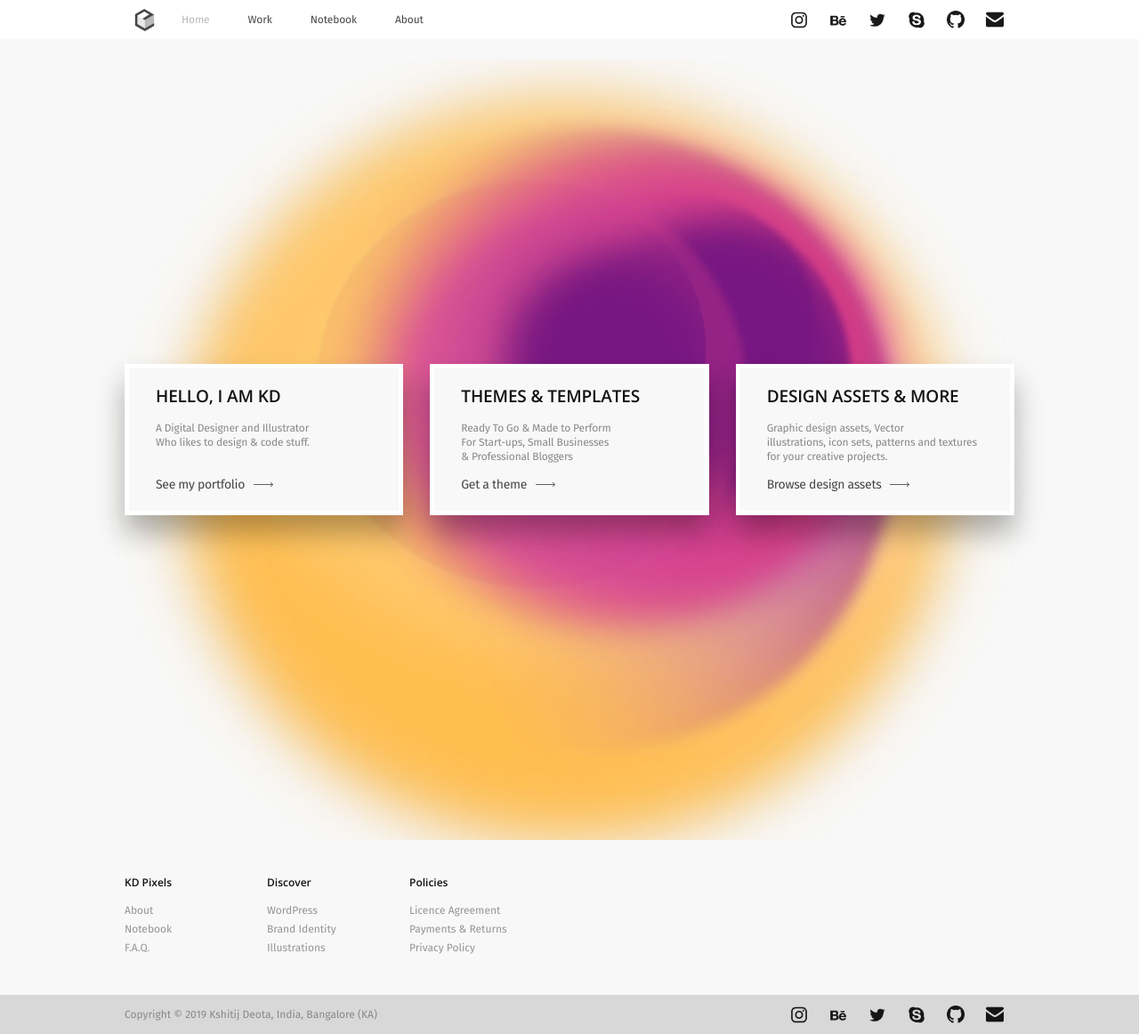
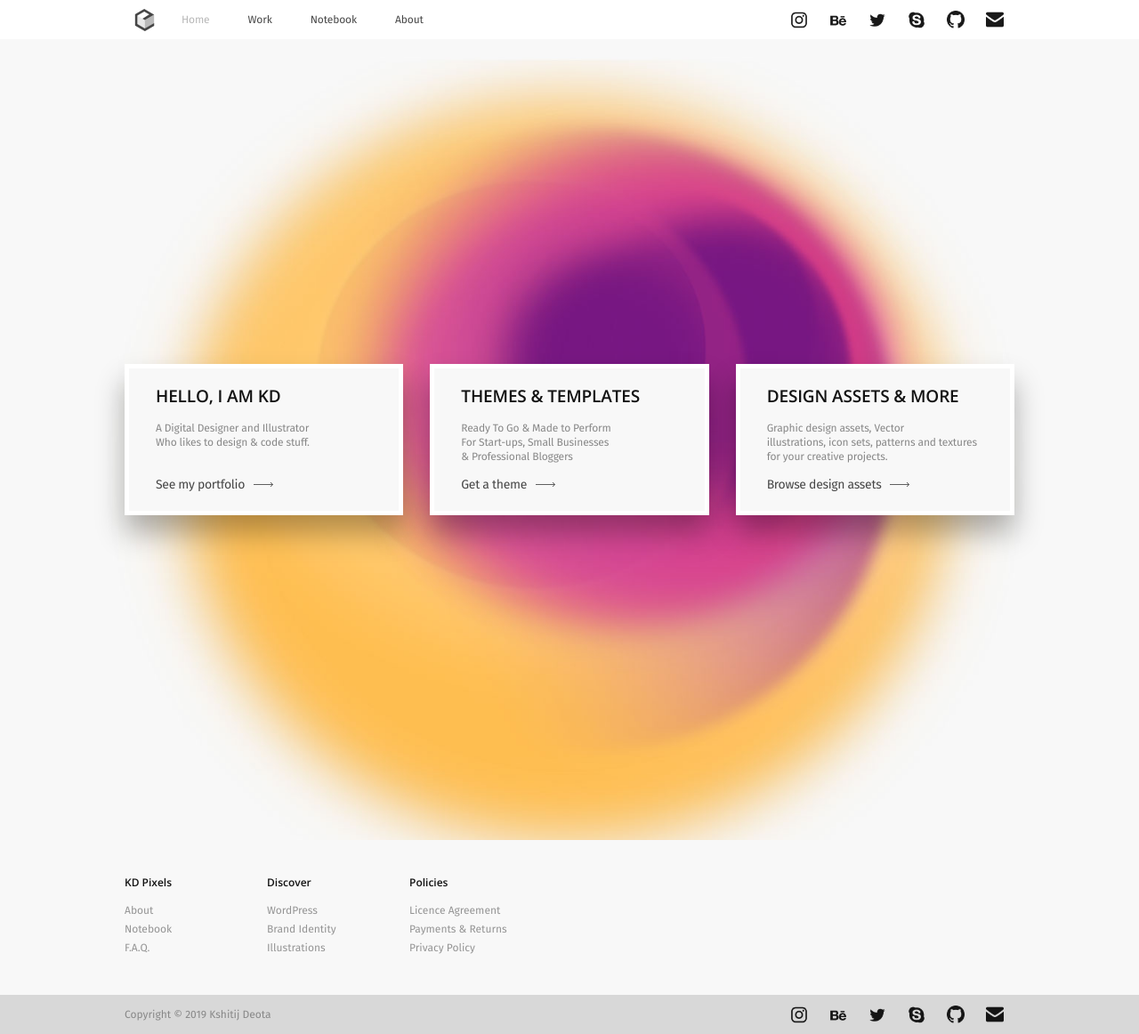
Before and after one commit to kshitijdeota/kdpixels.com, a Jekyll site: the page built from index.html, in a window 1280 px wide. Shown: the whole page at 89% size. Built offline with Jekyll 4.4.1, drawn with Linux system fonts in a browser that asks for light colours.

Commit message:
colophon update

```diff
--- a/_includes/footer.html
+++ b/_includes/footer.html
@@ -37,7 +37,7 @@
 		<div class="kd-colophon-wrapper">
 			<div class="container">
 				<div class="kd-colophon">
-					<p>Copyright &copy; 2019 Kshitij Deota, India, Bangalore (KA)</p>
+					<p>Copyright &copy; 2019 Kshitij Deota</p>
 
 					<nav class="kd-nav-social kd-nav">
 						{% for item in site.data.settings.social %}
```
